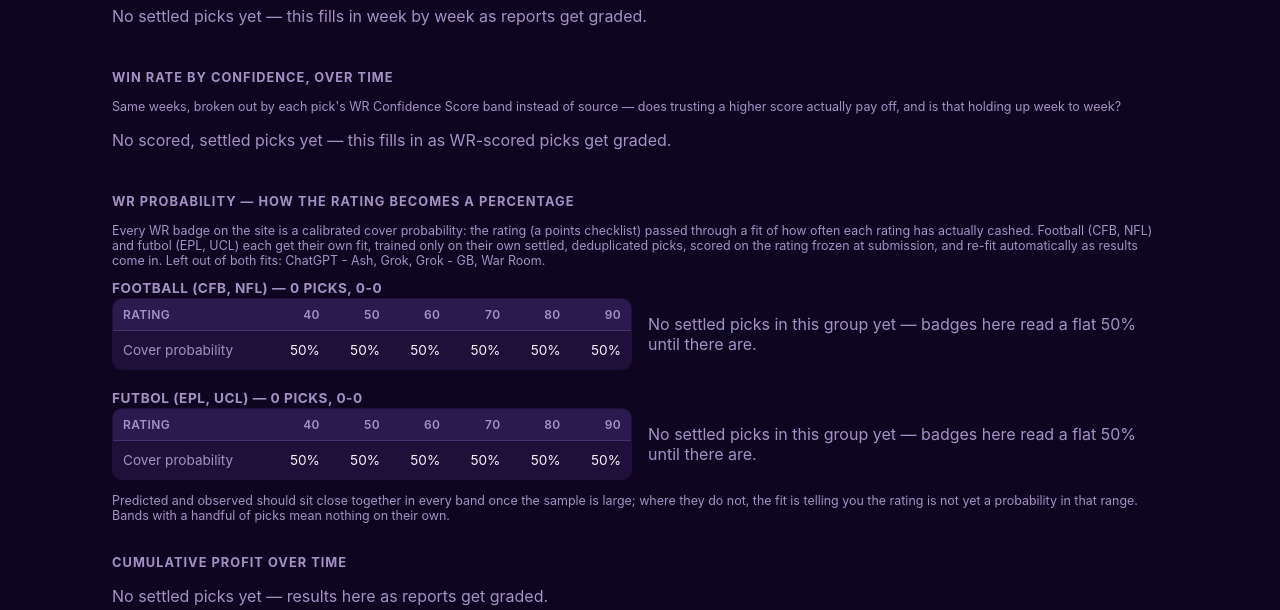
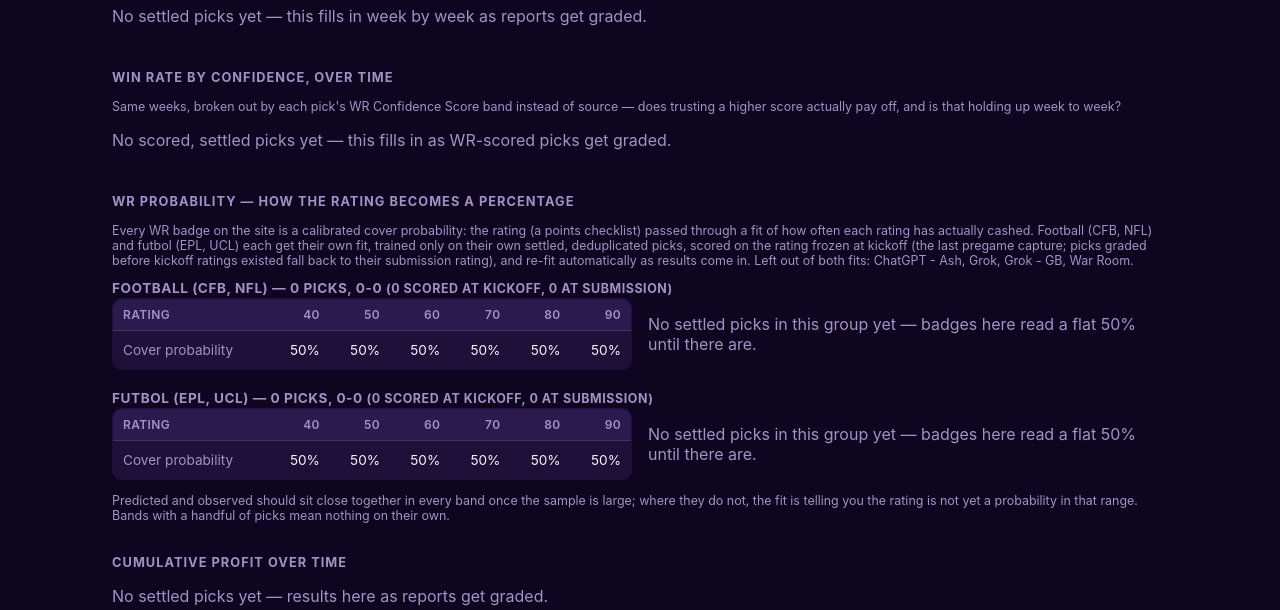
Before and after one commit to GiffordB/war-room-dashboard, a Flask app: page / in a window 1280 px wide. Shown: the part 1246-1856 px from the top of the page. Run offline with Flask 3, Linux system fonts and the light colour scheme.

Commit message:
Train the WR probability fit on the kickoff rating
The fit now scores each settled pick on the live rating frozen at its
last pregame capture, falling back to the submission rating for picks
graded before kickoff ratings existed. The dashboard shows how many
training rows came from each.

Co-Authored-By: Claude Fable 5.1 <noreply@anthropic.com>
Claude-Session: https://claude.ai/code/session_01972gNRNzZdKTwF3yeNcir7

```diff
--- a/app.py
+++ b/app.py
@@ -334,10 +334,14 @@ def wr_confidence_label(score):
 #
 # Training set: settled win/loss picks (pushes and parlays out), one per
 # game/market/side (the earliest submission, so a side logged by three
-# sources counts once), scored on the rating FROZEN AT SUBMISSION
-# (wr_confidence_initial) - never on a number that could have been touched
-# by later information. Sources in WR_CALIBRATION_EXCLUDED_SOURCES are left
-# out of the fit (they still get a probability read from it).
+# sources counts once), scored on the rating FROZEN AT KICKOFF
+# (wr_confidence_kickoff, the live rating at the last pregame capture -
+# see capture_pregame_lines), falling back to the rating frozen at
+# submission (wr_confidence_initial) for picks graded before kickoff
+# ratings existed, and to the raw base rating before that. Never a
+# number that could have been touched by the result. Sources in
+# WR_CALIBRATION_EXCLUDED_SOURCES are left out of the fit (they still get
+# a probability read from it).
 WR_CALIBRATION_EXCLUDED_SOURCES = frozenset({"Grok", "Grok - GB", "ChatGPT - Ash", WAR_ROOM_SOURCE})
 # Football (CFB/NFL) and futbol (EPL/UCL) get their own fits: a rating
 # earned against a spread market and one earned against a 1X2 market
@@ -360,8 +364,16 @@ def _calibration_group(league):
     return "futbol" if league in SOCCER_LEAGUES else "football"
 
 
+def _frozen_rating(pick):
+    """(rating, which) - the kickoff rating if the pick has one, else the submission rating, else the base; `which` names the one used."""
+    for key, label in (("wr_confidence_kickoff", "kickoff"), ("wr_confidence_initial", "submission"), ("wr_confidence", "base")):
+        if pick.get(key) is not None:
+            return float(pick[key]), label
+    return None, None
+
+
 def wr_calibration_sample(data, leagues):
-    """[(frozen rating, won)] the probability fit for `leagues` trains on - see the block comment above for the rules."""
+    """[(frozen rating, won, which)] the probability fit for `leagues` trains on - see the block comment above for the rules."""
     reports = {r["id"]: r for r in data["reports"]}
     rows = []
     seen = set()
@@ -371,9 +383,7 @@ def wr_calibration_sample(data, leagues):
         r = reports.get(p["report_id"])
         if not r or r["source"] in WR_CALIBRATION_EXCLUDED_SOURCES or r["league"] not in leagues:
             continue
-        score = p.get("wr_confidence_initial")
-        if score is None:
-            score = p.get("wr_confidence")
+        score, which = _frozen_rating(p)
         if score is None:
             continue
         if p.get("espn_event_id") and p.get("bet_type"):
@@ -381,7 +391,7 @@ def wr_calibration_sample(data, leagues):
             if key in seen:
                 continue
             seen.add(key)
-        rows.append((float(score), p["result"] == "win"))
+        rows.append((score, p["result"] == "win", which))
     return rows
 
 
@@ -394,8 +404,8 @@ def fit_wr_calibration(sample):
     off to infinity. With no data it returns a flat 50%; with a lot of
     data the prior is noise.
     """
-    xs = [(s - WR_CALIBRATION_CENTER) / 10.0 for s, _ in sample]
-    ys = [1.0 if w else 0.0 for _, w in sample]
+    xs = [(row[0] - WR_CALIBRATION_CENTER) / 10.0 for row in sample]
+    ys = [1.0 if row[1] else 0.0 for row in sample]
     lam = WR_CALIBRATION_PRIOR
 
     def objective(a, b):
@@ -449,7 +459,7 @@ def wr_probability(score, calib):
 def wr_calibration_table(sample, calib, width=10):
     """Per-rating-band rows {band, n, wins, observed, predicted} - predicted vs observed, the honest check on the fit."""
     buckets = {}
-    for score, won in sample:
+    for score, won, *_ in sample:
         lo = int(score // width * width)
         buckets.setdefault(lo, []).append((score, won))
     rows = []
@@ -477,6 +487,7 @@ def wr_calibration(data):
         calib = fit_wr_calibration(sample)
         calib["group"] = group
         calib["leagues"] = sorted(leagues)
+        calib["kickoff_rows"] = sum(1 for row in sample if row[2] == "kickoff")
         calib["table"] = wr_calibration_table(sample, calib)
         calib["curve"] = [(r, wr_probability(r, calib)) for r in (40, 50, 60, 70, 80, 90)]
         out[group] = calib
--- a/templates/index.html
+++ b/templates/index.html
@@ -201,10 +201,10 @@
 
   <section class="calibration-section">
     <h2 class="section-label">WR Probability — how the rating becomes a percentage</h2>
-    <p class="muted small">Every WR badge on the site is a calibrated cover probability: the rating (a points checklist) passed through a fit of how often each rating has actually cashed. Football (CFB, NFL) and futbol (EPL, UCL) each get their own fit, trained only on their own settled, deduplicated picks, scored on the rating frozen at submission, and re-fit automatically as results come in. Left out of both fits: {{ calibration_excluded|join(', ') }}.</p>
+    <p class="muted small">Every WR badge on the site is a calibrated cover probability: the rating (a points checklist) passed through a fit of how often each rating has actually cashed. Football (CFB, NFL) and futbol (EPL, UCL) each get their own fit, trained only on their own settled, deduplicated picks, scored on the rating frozen at kickoff (the last pregame capture; picks graded before kickoff ratings existed fall back to their submission rating), and re-fit automatically as results come in. Left out of both fits: {{ calibration_excluded|join(', ') }}.</p>
     {% for group in ('football', 'futbol') %}
       {% set c = calibration[group] %}
-      <h3 class="lock-subhead">{{ 'Football (CFB, NFL)' if group == 'football' else 'Futbol (EPL, UCL)' }} — {{ c.n }} picks, {{ c.wins }}-{{ c.n - c.wins }}</h3>
+      <h3 class="lock-subhead">{{ 'Football (CFB, NFL)' if group == 'football' else 'Futbol (EPL, UCL)' }} — {{ c.n }} picks, {{ c.wins }}-{{ c.n - c.wins }} <span class="muted small">({{ c.kickoff_rows }} scored at kickoff, {{ c.n - c.kickoff_rows }} at submission)</span></h3>
       <div class="calibration-grid">
         <table class="calibration-table">
           <thead><tr><th>Rating</th>{% for r, p in c.curve %}<th>{{ r }}</th>{% endfor %}</tr></thead>
```
Also changed, not shown: README.md.
